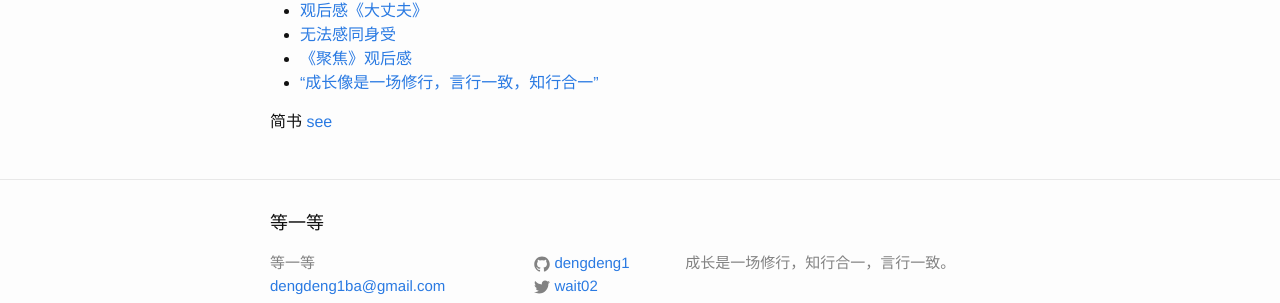
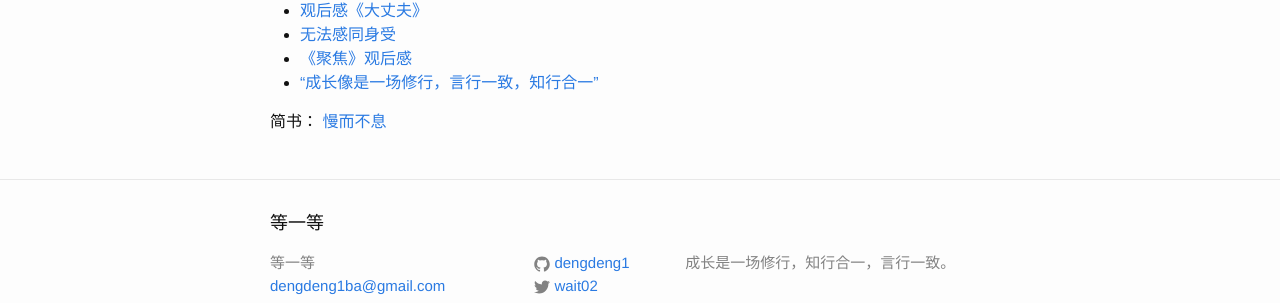
Before and after one commit to dengdeng1/dengdeng1.github.io, a Jekyll site: the page built from index.html, in a window 1280 px wide. Shown: the part 162-465 px from the top of the page. Built offline with Jekyll 4.4.1, drawn with Linux system fonts in a browser that asks for light colours; comment, search, counter and statistics services are not loaded.

Commit message:
Update index.html

```diff
--- a/index.html
+++ b/index.html
@@ -11,4 +11,4 @@ layout: default
     </li>
   {% endfor %}
 </ul>
-  <p class="rss-subscribe">简书 <a href="http://www.jianshu.com/users/a1885eca3c20/latest_articles"> see</a></p>
+  <p class="rss-subscribe">简书：<a href="http://www.jianshu.com/users/a1885eca3c20/latest_articles"> 慢而不息</a></p>
```
